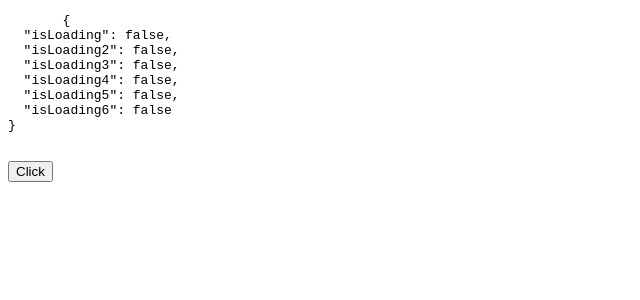
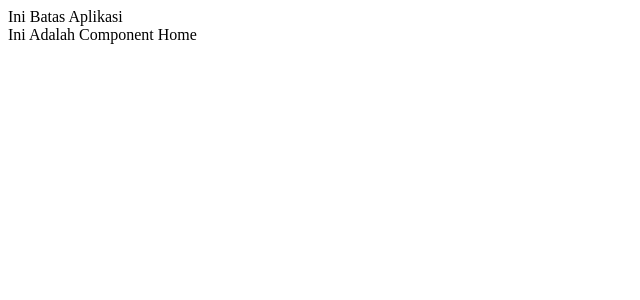
Before and after one commit to rizkitirta/Advanced-Vue-3, a Vue app: page / in a window 1280 px wide. Shown: the top 300 px of the page, without its empty margins (0-640 px from the left). Built offline with nearby package versions, Linux system fonts and the light colour scheme.

Commit message:
Teleport | Vue 3

```diff
--- a/index.html
+++ b/index.html
@@ -8,6 +8,8 @@
   </head>
   <body>
     <div id="app"></div>
+    <span>Ini Batas Aplikasi</span>
+    <div id="target-teleport"></div>
     <script type="module" src="/src/main.js"></script>
   </body>
 </html>
--- a/src/App.vue
+++ b/src/App.vue
@@ -1,21 +1,12 @@
 <template>
-    <pre>
-       {{ $data }}
-    </pre>
-    <button @click="onPress">Click</button>
+  <teleport to="#target-teleport">
+    <home />
+  </teleport>
 </template>
 <script>
-import basicMixins from './mixins/basic.js';
-import mergeMixins from './mixins/merge.js';
+import Home from "./components/Home.vue";
 export default {
-    mixins: [basicMixins,mergeMixins],
-    data() {
-        return {
-            isLoading: false
-        }
-    },
-}
+  components: { Home },
+};
 </script>
-<style>
-
-</style>
+<style></style>
--- a/src/components/Home.vue
+++ b/src/components/Home.vue
@@ -1,10 +1,9 @@
-<template lang="">
-<div class="demo-tab">Ini Adalah Component Home</div>
+<template>
+    <div>Ini Adalah Component Home</div>
 </template>
 
 <script>
-export default {
-};
+export default {};
 </script>
 
 <style lang=""></style>
```
